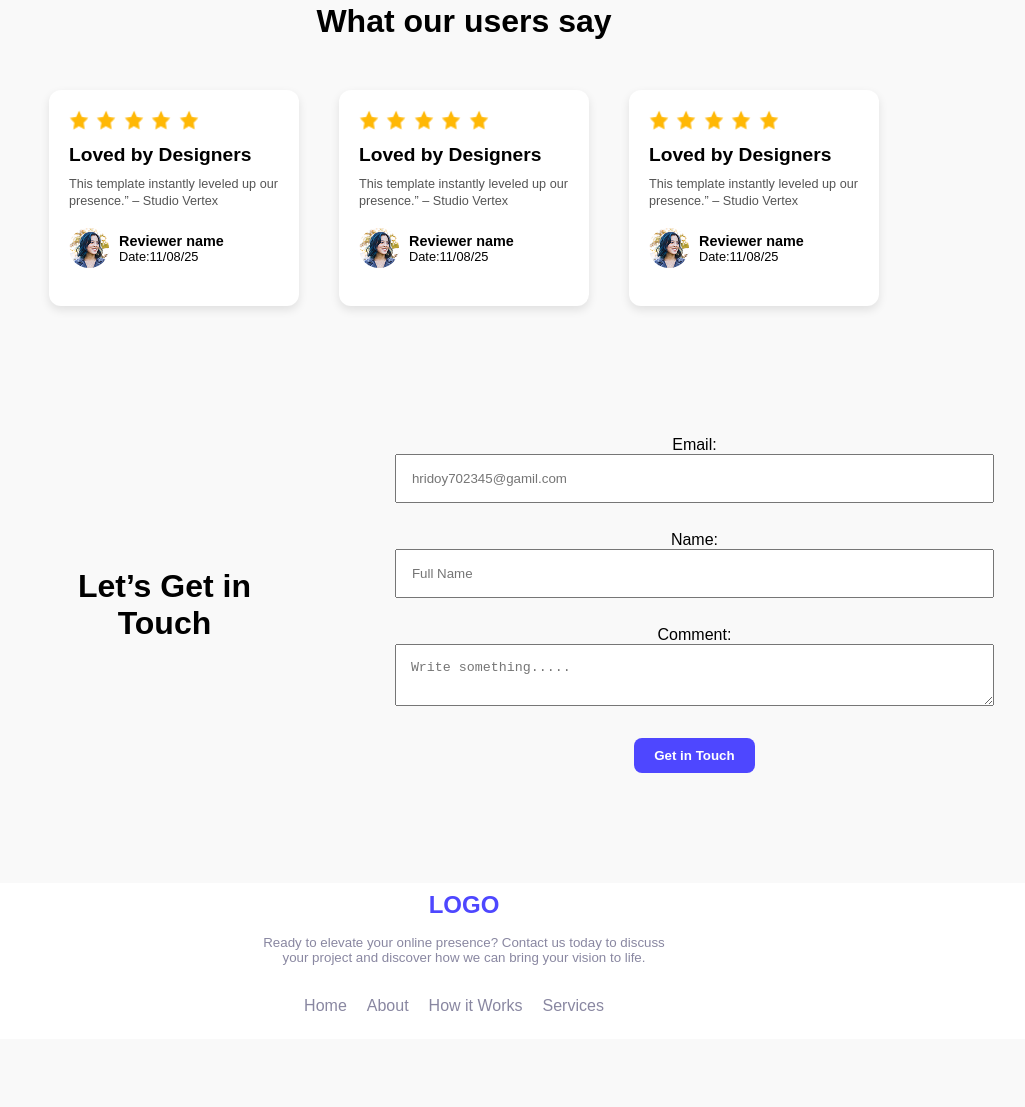
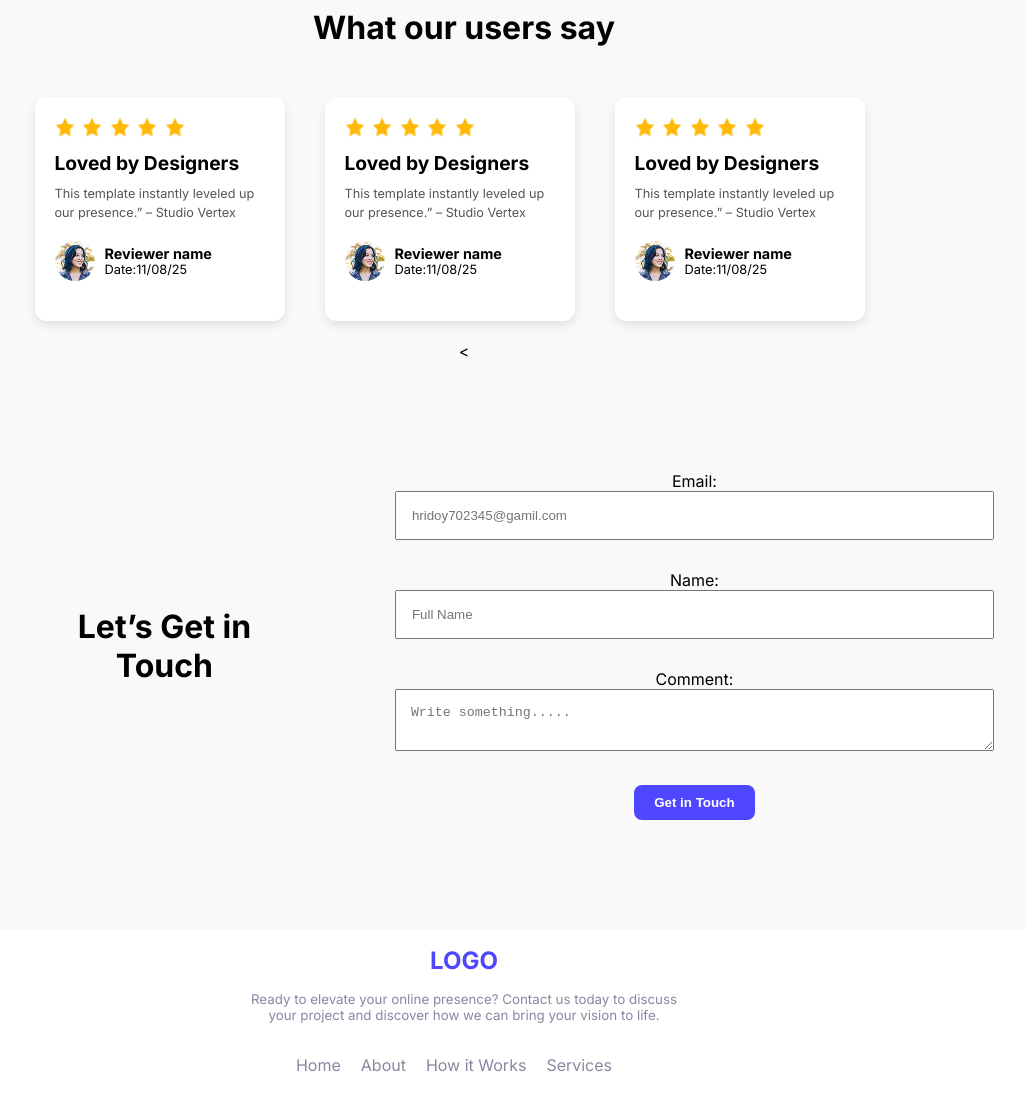
Before and after one commit to MdHridoySikder/assignment01, a plain HTML site: page index.html in a window 1280 px wide. Shown: the part 1484-2591 px from the top of the page, without its empty margins (176-1201 px from the left). Before the commit the page ends 2523 px from the top, so only its background shows below. Drawn offline with Linux system fonts and the light colour scheme.

Commit message:
assignment1.3

```diff
--- a/index.html
+++ b/index.html
@@ -3,27 +3,36 @@
 <head>
     <meta charset="UTF-8">
     <meta name="viewport" content="width=device-width, initial-scale=1.0">
+     <link rel="preconnect" href="https://fonts.googleapis.com">
+<link rel="preconnect" href="https://fonts.gstatic.com" crossorigin>
+<link href="https://fonts.googleapis.com/css2?family=Inter:ital,opsz,wght@0,14..32,100..900;1,14..32,100..900&family=Open+Sans:ital,wght@0,300..800;1,300..800&display=swap" rel="stylesheet">
 
-    <link rel="stylesheet" href="style.css">
+<link rel="stylesheet" href="style.css">
     <title>Assignment01</title>
 </head>
 <body>
     <header>
       <div class="font">
         <div class="top">
+            <div class="inter-normal">
         <div class="logo">LOGO </div>
+        </div>
  <button  class="sig-btn">Sign Up  </button>
 </div>
 <div class="cool-dark">
+    <div class="inter-normal">
       <h1>Cool Dark UI Template for<br>Webflow Agencies!</h1>
+      </div>
       <button class="btn">Stay Focused </button>
 </div>
 </header>
 <div class="container">
     <div class="text">
+        <div class="inter-normal">
         <h1 class="o1"> See It in Action</h1><br>
             <p class="text1">Explore the live preview and imagine your<br>brand in this bold new look.</p><br>
-        <button class="btn">Launch Live Preview</button>
+        </div>
+            <button class="btn">Launch Live Preview</button>
         </div>
         <div class="image-box">
 <img class="image-box" src="wc-mini.png" alt="">
@@ -31,6 +40,7 @@
     </div>
 
 <section class="st-container">
+    <div class="inter-normal">
     <h3>Joined Thousands of Productive Users</h3>
     <div class="all-box">
         <div class="only-box">
@@ -44,10 +54,11 @@
     <div class="only-box">
         <span class="first-num">95%</span>
             <span class="first2-num">Satisfaction Rate</span>
+            </div>
     </div>
     </div>
 </section>
-
+<div class="inter-normal">
     <h2>What our users say</h2>
 <section class="allbox">
 <div class="box3-container">
@@ -112,6 +123,7 @@
 <div class="reviewer-apu">
  <div class="name">Reviewer name</div>
  <div class="date">Date:11/08/25</div>
+ </div>
 </div>
     </div>
   </div>
@@ -119,7 +131,7 @@
 </section>
     </main>
 
-
+<div class="inter-normal"><
         <div class="form-container">
             <h1 class="form-title"><b>Let’s Get in <br>Touch</b>  </h1>
             <div class="form-box">
@@ -131,6 +143,7 @@
 <label for="">Comment:</label><br>
 <textarea wrap="4" placeholder="Write something....."></textarea><br><br>
 <button class="sig-btn">Get in Touch</button><br>
+</div>
                 </form>
 
             </div>
@@ -138,7 +151,8 @@
     </section>
 
 <footer class="all-container">
-    <h1 class="logo">LOGO</h1>
+    <div class="inter-normal">
+    <h1 class="logo"> <b>LOGO</b></h1>
    <small class="line"> Ready to elevate your online presence? Contact us today to discuss<br>your project and discover how we can bring your vision to life.</small>
     <div class="line">
    <ul>
@@ -148,6 +162,7 @@
         <li><a href="">Services</a></li>
     </ul>
     </div>
+    </div>
 </footer>
 
 </body>
--- a/style.css
+++ b/style.css
@@ -1,3 +1,13 @@
+/* open sans */
+
+.inter-normal{
+  font-family: "Inter", sans-serif;
+  font-optical-sizing: auto;
+  font-weight: 400px;
+  font-style: normal;
+}
+
+
 /* header */
 * {
   margin: 0;
```
